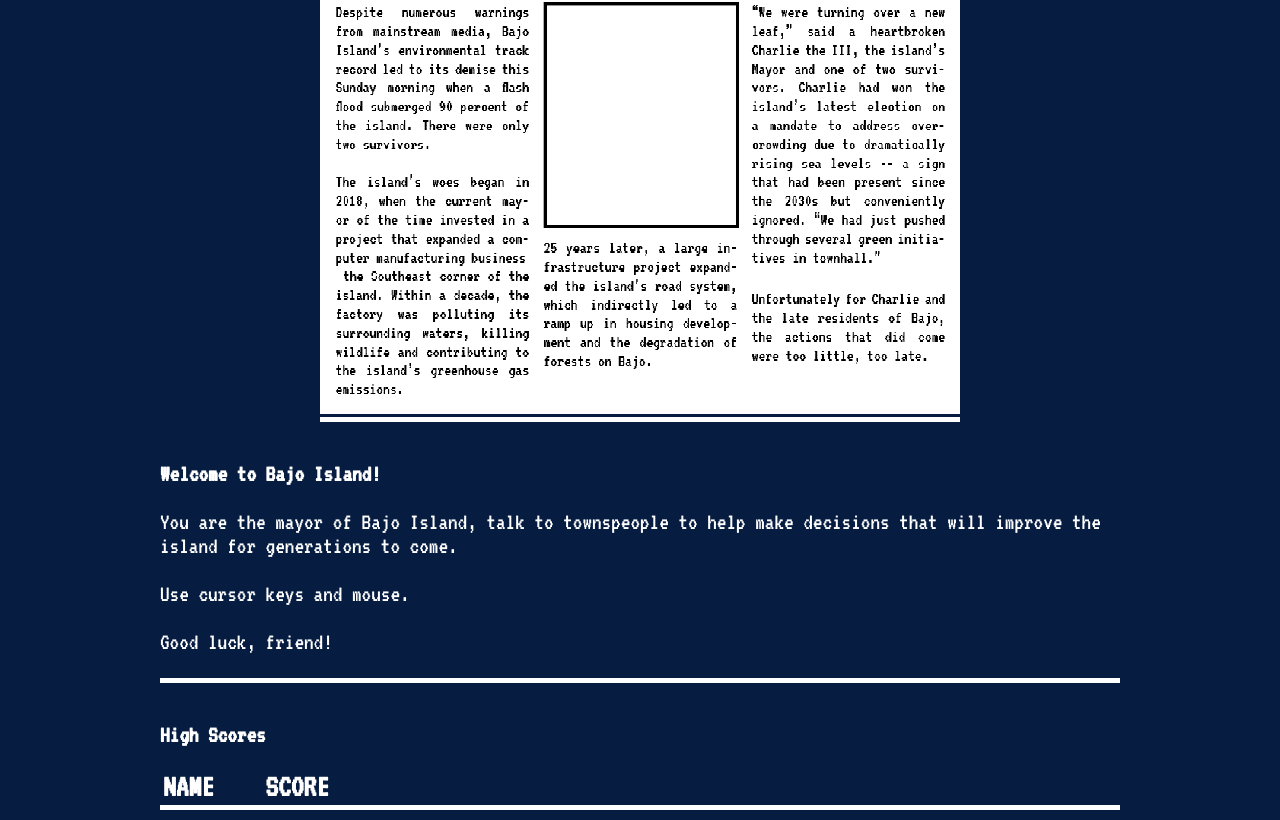
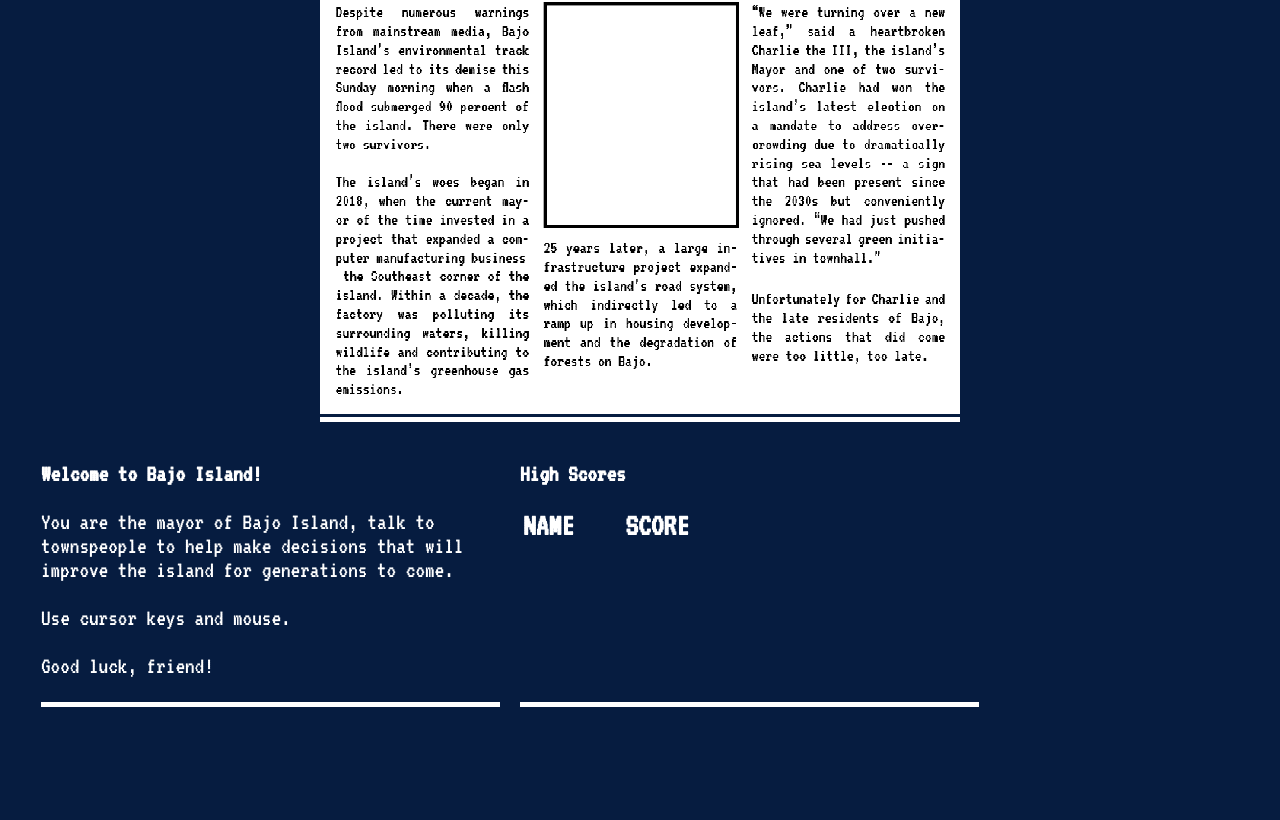
Before and after one commit to lavieenrosy/phaser-game, a website built with webpack: page index.html in a window 1280 px wide. Shown: the part 301-1121 px from the top of the page. After the commit the page ends 1018 px from the top, so only its background shows below. Built offline with nearby package versions, Linux system fonts and the light colour scheme; no server answers.

Commit message:
revises style on homepage for guide and high score, adds .scss for game info

```diff
--- a/index.html
+++ b/index.html
@@ -62,8 +62,33 @@
       </article>
     </section>
 
+  <section class="gameinfo">
+    <article class="gameinfo__container">
+      <h2>Welcome to Bajo Island!</h2>
+      <p class="guide__content">You are the mayor of Bajo Island, talk to townspeople to help make decisions that will improve the island for generations to come.</p>
+      <p class="guide__content">Use cursor keys and mouse.</p>
+      <p class="guide__content">Good luck, friend!</p>
+    </article>
+    <article class="gameinfo__container">
+      <h2>High Scores</h2>
+    <table class="scores__table">
+      <thead>
+        <tr>
+          <th class="scores__th">NAME</th>
+          <th class="scores__th">SCORE</th>
+        </tr>
+      </thead>
+      <tbody id="scores">
+        <!-- high scores render here -->
+      </tbody>
+    </table>
+  </article>
+  </section>
 
-    <section class="guide">
+
+
+
+    <!-- <section class="guide">
       <article class="guide__container">
         <h2>Welcome to Bajo Island!</h2>
         <p class="guide__content">You are the mayor of Bajo Island, talk to townspeople to help make decisions that will improve the island for generations to come.</p>
@@ -83,11 +108,12 @@
             </tr>
           </thead>
           <tbody id="scores">
-            <!-- high scores render here -->
+            high scores render here
           </tbody>
         </table>
       </article>
-    </section>
+    </section> -->
+
   </main>
   <!-- JS -->
 <script type="text/javascript" src="./dist/vendor.bundle.js"></script><script type="text/javascript" src="./dist/bundle.js"></script></body>
--- /dev/null
+++ b/styles/_gameinfo.scss
@@ -0,0 +1,26 @@
+@import 'brand.scss';
+
+.gameinfo {
+  display: flex;
+  flex-direction: row;
+  flex-wrap: wrap;
+  width: 1020px;
+  justify-content: center;
+  // padding: 5em 0 1em 0;
+
+  &__container {
+    flex-basis: 45%;
+    margin: 10px;
+    width: auto;
+    height: auto;
+    position: relative;
+    float: left;
+    border-bottom: 5px $reverse solid;
+    // text-align: center;
+  }
+
+  &__content {
+    font-size: 1.5em;
+  }
+
+}
--- a/styles/main.scss
+++ b/styles/main.scss
@@ -3,6 +3,7 @@
 @import 'guide.scss';
 @import 'scores.scss';
 @import 'results.scss';
+@import 'gameinfo.scss';
 
  html {
   box-sizing: border-box;
```
Also changed, not shown: src/index.html (+29 -3 lines).
